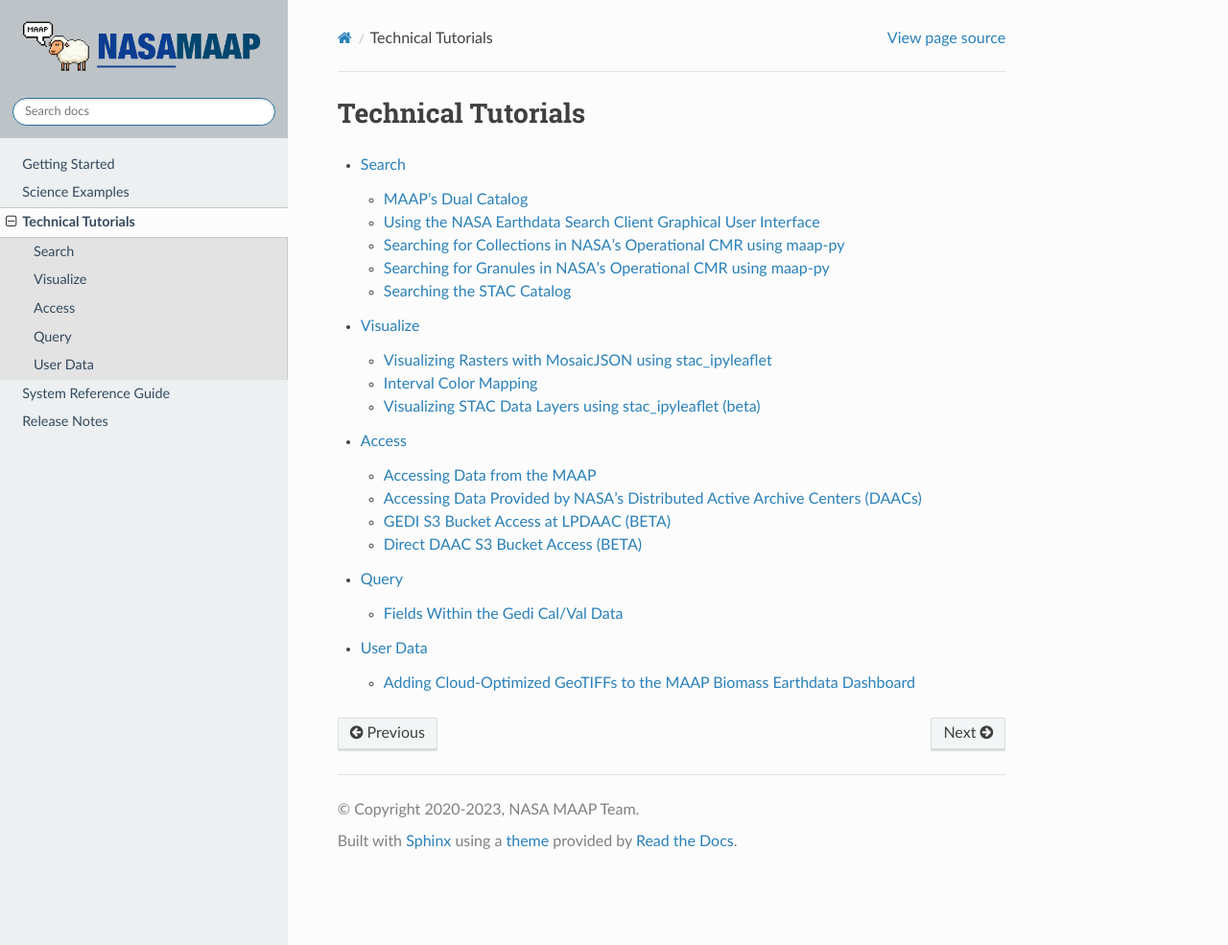
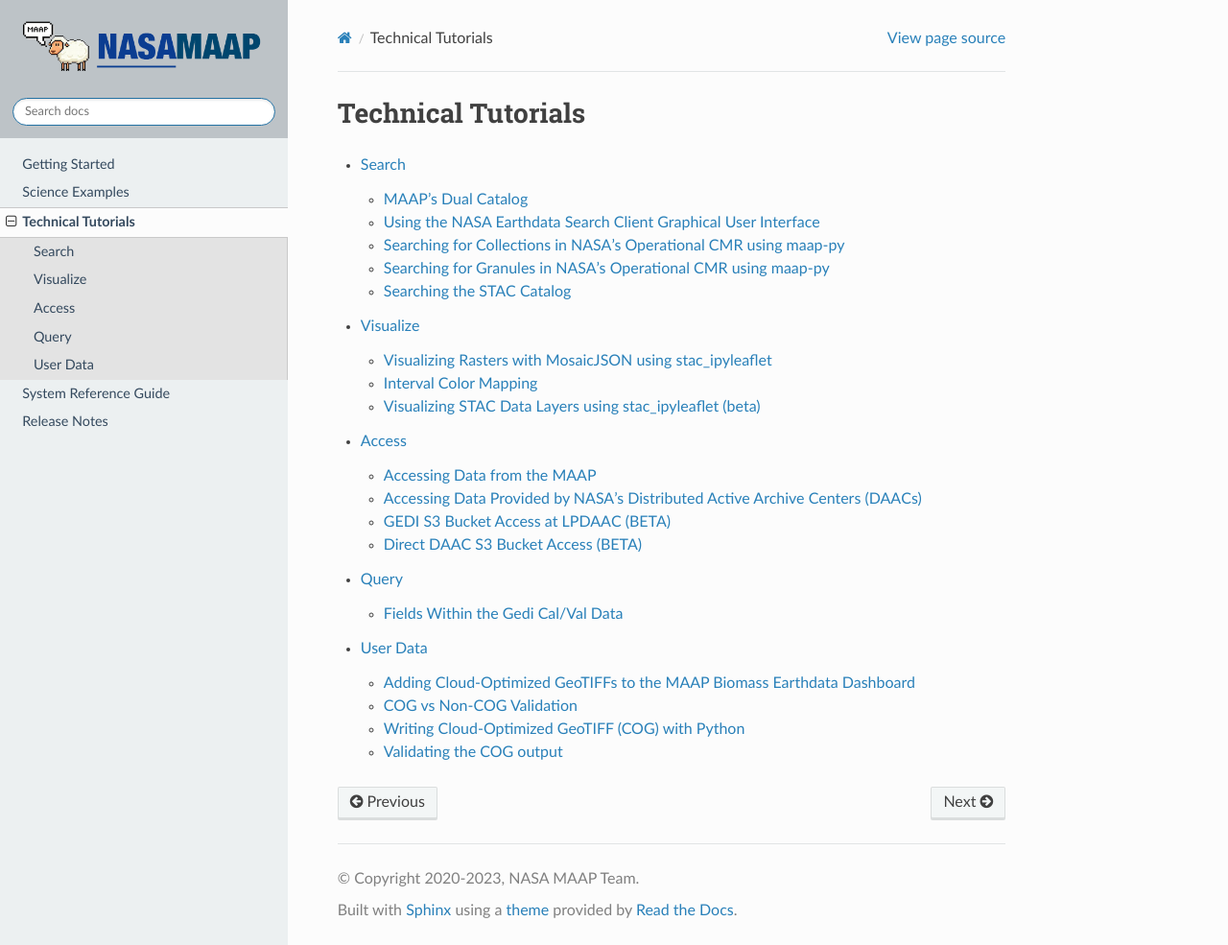
Before and after one commit to MAAP-Project/maap-documentation, a Sphinx documentation site: the page built from docs/source/technical_tutorials.rst, in a window 1280 px wide and 985 px high. Shown: the whole window at 96% size. Built offline with Sphinx 7.4.7 and the Read the Docs theme 2.0.0, drawn with Linux system fonts in a browser that asks for light colours; pages that are not in the unit, such as notebooks, are missing from menus.

Commit message:
Creating COG writing and validation docs

```diff
--- a/docs/source/technical_tutorials/user_data.rst
+++ b/docs/source/technical_tutorials/user_data.rst
@@ -6,3 +6,5 @@ User Data
   :caption: User Data:
 
   user_data/create-datasets-for-dashboard.ipynb
+  user_data/COG-NonCOG-validation.ipynb
+  user_data/writing-COGs-with-Python.ipynb
```
Also changed, not shown: docs/source/technical_tutorials/user_data/COG-NonCOG-validation.ipynb (added), docs/source/technical_tutorials/user_data/writing-COGs-with-Python.ipynb (added).
